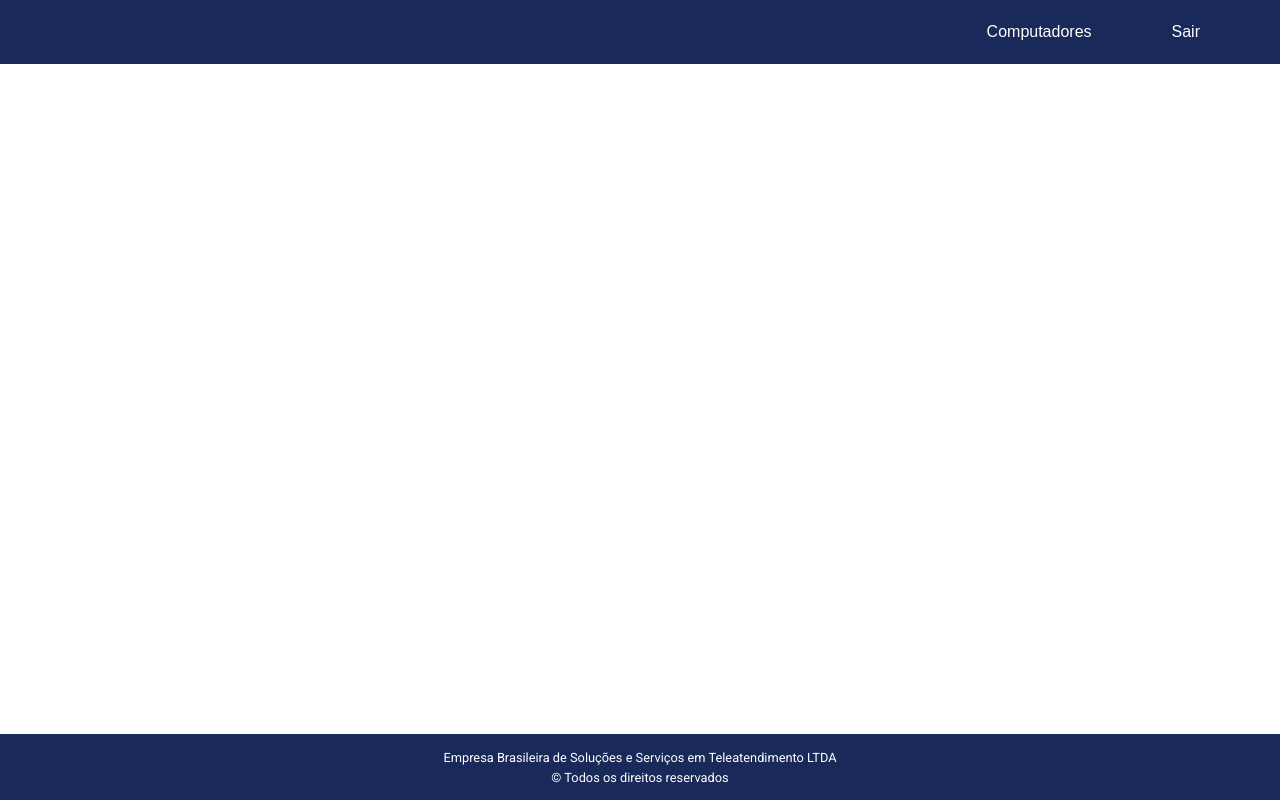
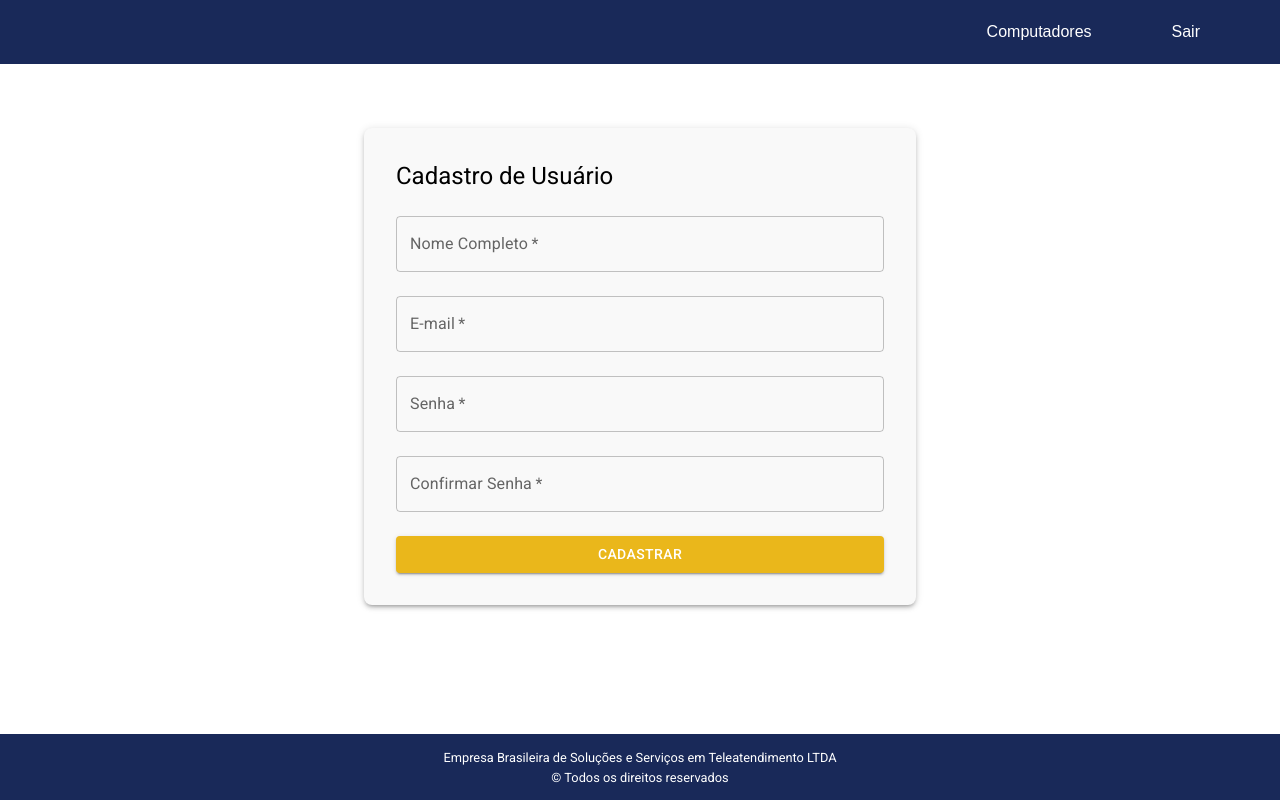
Before and after one commit to Willianc24h/gerenciaTi, a React (Vite) app: page /usuario in a window 1280 px wide. Built offline with nearby package versions, Linux system fonts and the light colour scheme.

Commit message:
Criei uma página para cadastro de usuários

```diff
--- a/src/App.jsx
+++ b/src/App.jsx
@@ -5,6 +5,7 @@ import Login from './Pages/Login/Login'
 import Cadastramento from './Pages/Cadastramento/Cadastramento'
 import Perifericos from './Pages/Perifericos/Perifericos'
 import Tarefas from './Pages/Tarefas/Tarefas'
+import NovoUsuario from './Pages/NovoUsuario/NovoUsuario'
 
 
 function App() {
@@ -16,7 +17,7 @@ function App() {
           <Routes>
             <Route path="/" element={<Login />} />
             <Route path="/computadores" element={<Cadastramento />} />
-            {/* <Route path="/usuario" element={<Usuarios />} /> */}
+            <Route path="/usuario" element={<NovoUsuario/>}/>
             {/* <Route path="/perifericos" element={<Perifericos />} /> */}
             {/* <Route path="/tarefas" element={<Tarefas />} /> */}
           </Routes>
--- a/src/Components/CardCadastro/CardCadastro.jsx
+++ b/src/Components/CardCadastro/CardCadastro.jsx
@@ -32,12 +32,9 @@ export default function BasicCard() {
 
   const setores = [
     "Brava",
-    "Citta",
     "Comercial",
     "CRF",
     "DaVita",
-    "Dinamicar",
-    "Droom",
     "Financeiro",
     "Operacoes",
     "Planejamento",
@@ -64,7 +61,7 @@ export default function BasicCard() {
 
   // Fetch data from API
   const fetchData = async () => {
-    const url = `http://192.168.45.83:8080/api/computador`;
+    const url = `http://192.168.5.32:5108/api/cadastro`;
     let response;
 
     try {
@@ -126,7 +123,7 @@ export default function BasicCard() {
   const handleDelete = async () => {
     try {
       const response = await fetch(
-        `http://localhost:5108/api/cadastro/${selectedItem.Tag}`,
+        `http://192.168.5.32:5108/api/cadastro/${selectedItem.Tag}`,
         { method: "DELETE" }
       );
 
@@ -164,7 +161,7 @@ export default function BasicCard() {
 
     const updatedItem = { ...selectedItem };
 
-    const url = `http://localhost:5108/api/cadastro/${updatedItem.Tag}`;
+    const url = `http://192.168.5.32:5108/api/cadastro/${updatedItem.Tag}`;
     try {
       const response = await fetch(url, {
         method: "PUT",
@@ -198,7 +195,7 @@ export default function BasicCard() {
       return;
     }
 
-    const url = `http://localhost:5108/api/cadastro/inativa/${selectedItem.Tag}`;
+    const url = `http://192.168.5.32:5108/api/cadastro/inativa/${selectedItem.Tag}`;
     try {
       const response = await fetch(url, {
         method: "PUT",
--- a/src/Components/ModalCadastro/ModalCadastro.jsx
+++ b/src/Components/ModalCadastro/ModalCadastro.jsx
@@ -152,7 +152,7 @@ function ModalCadastro({ open, onClose, fetchDados }) {
     e.preventDefault();
     setIsLoading(true);
 
-    const url = "http://localhost:5108/api/cadastro";
+    const url = "http://192.168.5.32:5108/api/cadastro";
 
     const dataDeEntradaFormatada = convertToAPIFormat(formData.dataDeEntrada);
     const dataDeSaidaFormatada = convertToAPIFormat(formData.dataDeSaida);
@@ -294,6 +294,7 @@ function ModalCadastro({ open, onClose, fetchDados }) {
               type="submit"
               variant="contained"
               disabled={isLoading}
+              onClick={handleSubmit}
               sx={{
                 background:
                   "linear-gradient(to bottom,rgb(248, 179, 88),rgb(252, 203, 69))",
--- a/src/Components/Pesquisa/Pesquisa.jsx
+++ b/src/Components/Pesquisa/Pesquisa.jsx
@@ -34,7 +34,7 @@ function PesquisaComLupa() {
 
   const fetchDados = async () => {
     try {
-      const res = await fetch("http://192.168.45.83:8080/api/computador");
+      const res = await fetch("http://192.168.5.32:5108/api/cadastro");
       if (!res.ok) throw new Error(`Erro HTTP: ${res.status}`);
       const data = await res.json();
       setResponse(data.dados);
--- a/src/Pages/Login/Login.jsx
+++ b/src/Pages/Login/Login.jsx
@@ -21,7 +21,7 @@ function Login() {
   const handleSubmit = async (e) => {
     e.preventDefault();
     try {
-      const response = await axios.post("http://localhost:5108/api/login", {
+      const response = await axios.post("http://192.168.5.32:5108/api/login", {
         email,
         password,
       });
--- /dev/null
+++ b/src/Pages/NovoUsuario/NovoUsuario.jsx
@@ -0,0 +1,145 @@
+import React, { useState } from 'react';
+import {
+  TextField,
+  Button,
+  Box,
+  Typography,
+  Container,
+  Dialog,
+  DialogTitle,
+  DialogContent,
+  DialogActions
+} from '@mui/material';
+import axios from 'axios';
+
+const CadastroUsuario = () => {
+  const [nome, setNome] = useState('');
+  const [email, setEmail] = useState('');
+  const [senha, setSenha] = useState('');
+  const [confirmarSenha, setConfirmarSenha] = useState('');
+  const [erroSenha, setErroSenha] = useState('');
+  const [openModal, setOpenModal] = useState(false); // Controle do modal
+
+  const handleSubmit = async (e) => {
+    e.preventDefault();
+
+    if (senha !== confirmarSenha) {
+      setErroSenha('As senhas não coincidem');
+      return;
+    }
+
+    setErroSenha('');
+
+    const novoUsuario = {
+      nomeCompleto: nome,
+      email,
+      senha,
+    };
+
+    try {
+      const response = await axios.post('http://localhost:5108/api/auth/register', novoUsuario);
+      console.log('Usuário cadastrado com sucesso:', response.data);
+
+      // Limpa os campos
+      setNome('');
+      setEmail('');
+      setSenha('');
+      setConfirmarSenha('');
+
+      // Abre o modal de sucesso
+      setOpenModal(true);
+    } catch (error) {
+      console.error('Erro ao cadastrar usuário:', error);
+      alert('Erro ao cadastrar. Verifique os dados.');
+    }
+  };
+
+  return (
+    <Container maxWidth="sm">
+      <Box
+        sx={{
+          mt: 8,
+          p: 4,
+          boxShadow: 3,
+          borderRadius: 2,
+          bgcolor: '#f9f9f9',
+        }}
+      >
+        <Typography variant="h5" gutterBottom>
+          Cadastro de Usuário
+        </Typography>
+
+        <form onSubmit={handleSubmit}>
+          <TextField
+            label="Nome Completo"
+            variant="outlined"
+            fullWidth
+            margin="normal"
+            value={nome}
+            onChange={(e) => setNome(e.target.value)}
+            required
+          />
+
+          <TextField
+            label="E-mail"
+            type="email"
+            variant="outlined"
+            fullWidth
+            margin="normal"
+            value={email}
+            onChange={(e) => setEmail(e.target.value)}
+            required
+          />
+
+          <TextField
+            label="Senha"
+            type="password"
+            variant="outlined"
+            fullWidth
+            margin="normal"
+            value={senha}
+            onChange={(e) => setSenha(e.target.value)}
+            required
+          />
+
+          <TextField
+            label="Confirmar Senha"
+            type="password"
+            variant="outlined"
+            fullWidth
+            margin="normal"
+            value={confirmarSenha}
+            onChange={(e) => setConfirmarSenha(e.target.value)}
+            required
+            error={!!erroSenha}
+            helperText={erroSenha}
+          />
+
+          <Button
+            type="submit"
+            variant="contained"
+            fullWidth
+            sx={{ mt: 2, backgroundColor: '#eab71b' }}
+          >
+            Cadastrar
+          </Button>
+        </form>
+      </Box>
+
+      {/* Modal de sucesso */}
+      <Dialog open={openModal} onClose={() => setOpenModal(false)}>
+        <DialogTitle>Cadastro realizado!</DialogTitle>
+        <DialogContent>
+          <Typography>Seu usuário foi cadastrado com sucesso.</Typography>
+        </DialogContent>
+        <DialogActions>
+          <Button onClick={() => setOpenModal(false)} autoFocus>
+            OK
+          </Button>
+        </DialogActions>
+      </Dialog>
+    </Container>
+  );
+};
+
+export default CadastroUsuario;
```
